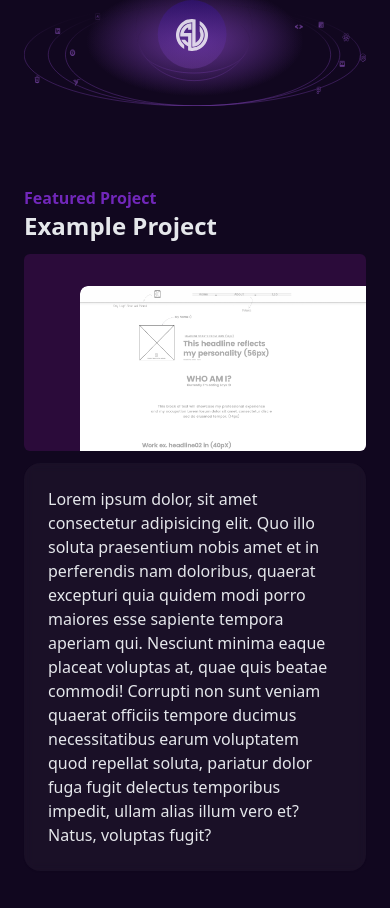
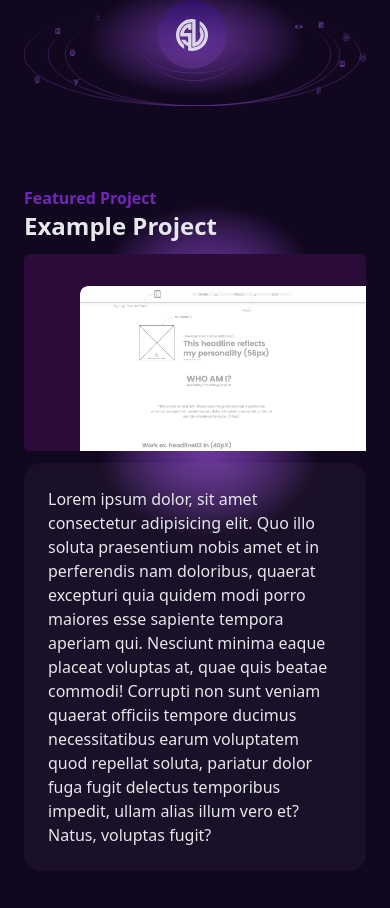
Before and after one commit to sina-byn/portfolio, a React (Vite) app: page / in a window 390 px wide. Shown: the part 1016-1924 px from the top of the page. Built offline with nearby package versions, Linux system fonts and the light colour scheme.

Commit message:
project card backdrop light added + responsive fixes

```diff
--- a/src/components/Projects/ProjectCard.tsx
+++ b/src/components/Projects/ProjectCard.tsx
@@ -34,7 +34,7 @@ const ProjectCard = ({ id, title, image, description }: ProjectCardProps) => {
       </section>
       <figure
         className={clsx(
-          'image-container col-span-6 row-start-1 row-end-7 h-fit bg-purple rounded-md overflow-hidden pt-8',
+          'image-container col-span-6 row-start-1 row-end-7 relative h-fit bg-purple rounded-md pt-8',
           isOdd ? 'col-start-7 pl-14' : 'col-start-1 pr-14'
         )}
       >
@@ -46,6 +46,30 @@ const ProjectCard = ({ id, title, image, description }: ProjectCardProps) => {
             isOdd ? 'rounded-tl-lg' : 'rounded-tr-lg'
           )}
         />
+        <div
+          className={clsx(
+            'backdrop-light  bg-radial-gradient absolute -top-1/3 md:-top-1/2 -z-10 h-full w-3/4 max-w-[500px]',
+            isOdd ? 'sm:right-10' : 'sm:left-10'
+          )}
+        />
+        <div
+          className={clsx(
+            'backdrop-light  bg-radial-gradient absolute -top-1/3 md:-top-1/2 -z-10 h-full w-3/4 max-w-[500px]',
+            isOdd ? 'sm:right-10' : 'sm:left-10'
+          )}
+        />
+        <div
+          className={clsx(
+            'backdrop-light  bg-radial-gradient absolute top-1/2 -z-10 h-full w-3/4 max-w-[500px]',
+            isOdd ? 'sm:right-10' : 'sm:left-10'
+          )}
+        />
+        <div
+          className={clsx(
+            'backdrop-light  bg-radial-gradient absolute top-1/2 -z-10 h-full w-3/4 max-w-[500px]',
+            isOdd ? 'sm:right-10' : 'sm:left-10'
+          )}
+        />
       </figure>
     </article>
   );
--- a/src/components/Projects/index.tsx
+++ b/src/components/Projects/index.tsx
@@ -6,7 +6,10 @@ import projectsData from './data.json';
 
 const Projects = () => {
   return (
-    <div id='projects' className='projects space-y-24 md:space-y-10 pt-20 sm:pt-12 sm:mt-60'>
+    <div
+      id='projects'
+      className='projects space-y-24 md:space-y-40 pt-20 sm:pt-12 sm:mt-52 md:mt-96'
+    >
       {projectsData.map(proj => (
         <ProjectCard
           key={proj.id}
```
